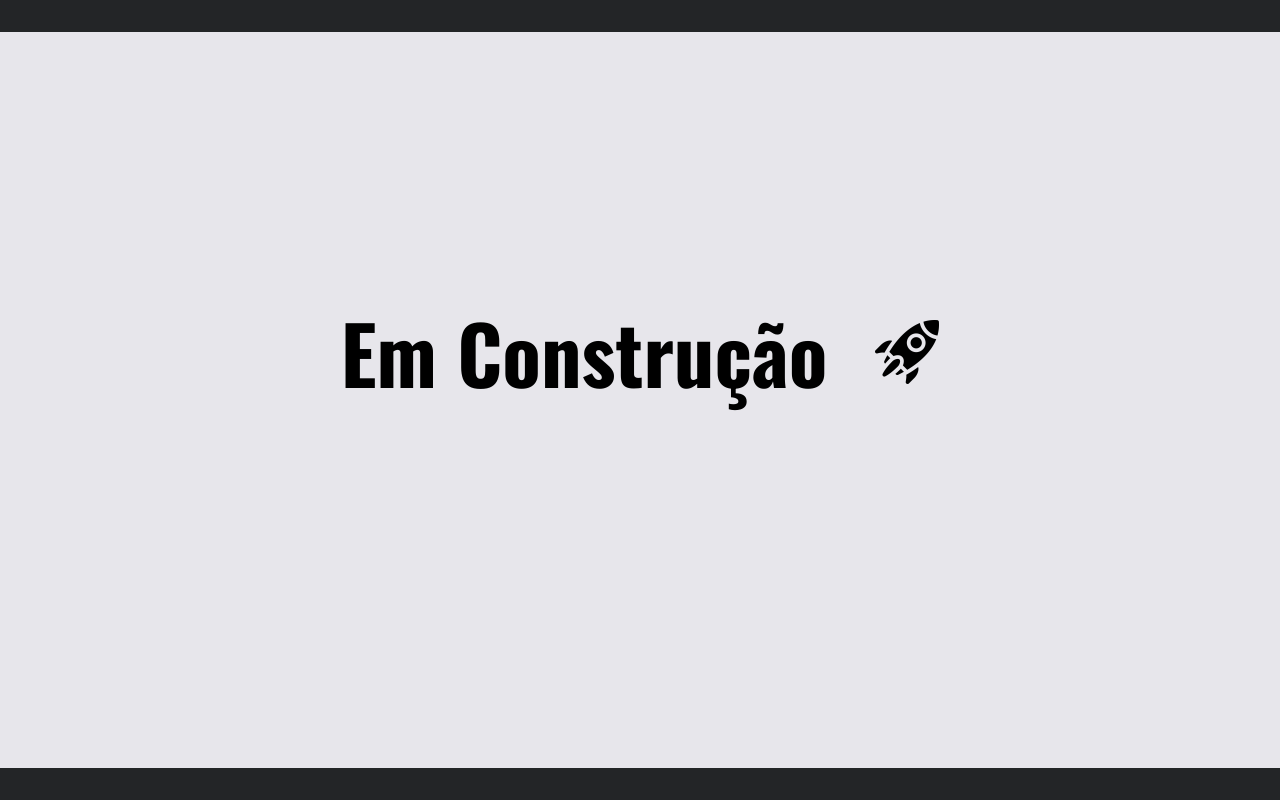
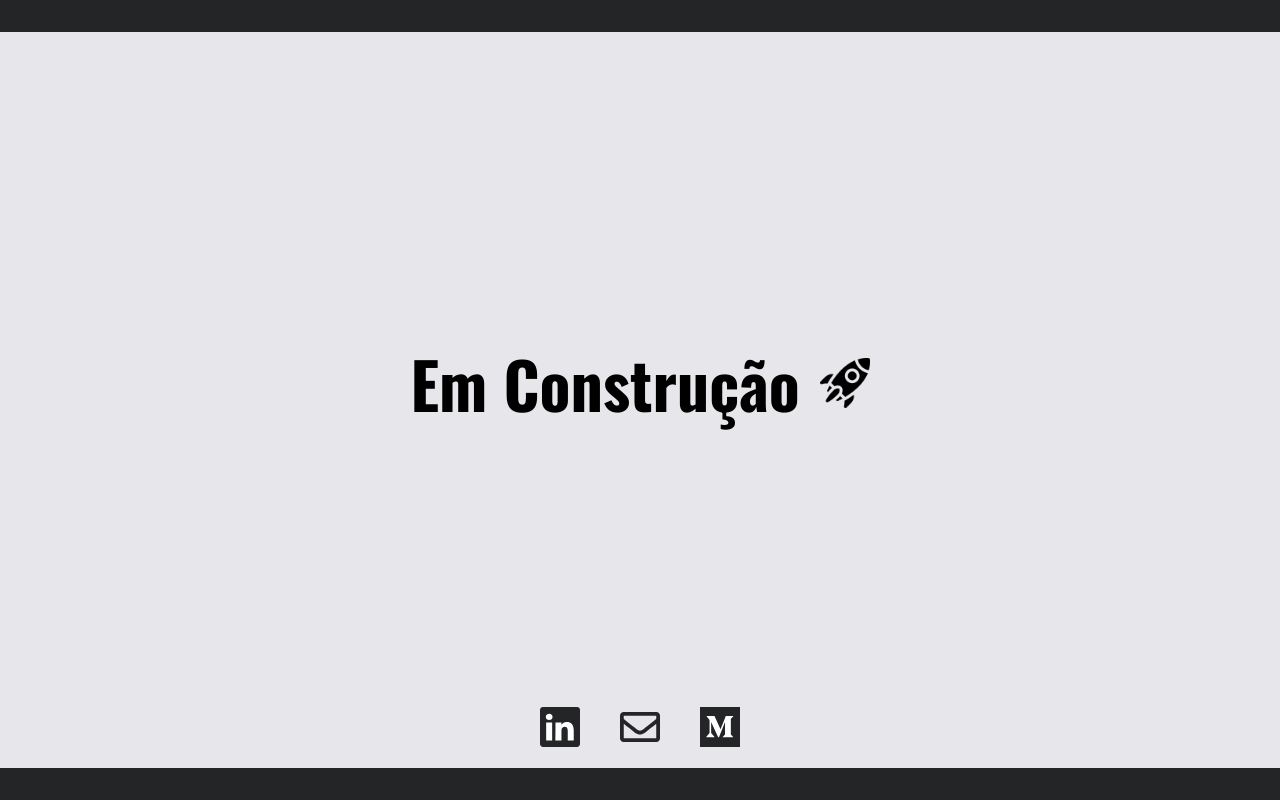
Before and after one commit to victorbrayner/victorbrayner.github.io, a plain HTML site: page index.html in a window 1280 px wide. Drawn offline with nearby package versions, Linux system fonts and the light colour scheme.

Commit message:
contact info and resposive layout

```diff
--- a/index.html
+++ b/index.html
@@ -9,13 +9,18 @@
     <title>Victor Brayner - Desenvolvedor</title>
 </head>
 <body>
-    <div id="wip">
+
         <div class="top-bar"></div>
         <div class="text">
             <p>Em Construção</p>
             <img src="assets/rocket.png" alt="rocket">
         </div>
+        <div class="contact">
+            <a href="http://https://www.linkedin.com/in/victorbrayner/" title="Perfil no LinkedIn"><img src="assets/linkedin.svg" alt="linkedin"></a>
+            <a href="mailto:vmbn@cin.ufpe.br" title="E-mail"><img src="assets/mail.svg" alt="email"></a>
+            <a href="https://medium.com/jornada-de-dev" title="Medium - Jornada de Dev"><img src="assets/medium.svg" alt="medium"></a>
+        </div>
         <div class="bottom-bar"></div>
-    </div>
+
 </body>
 </html>
--- a/style.css
+++ b/style.css
@@ -10,28 +10,8 @@ body{
     display: flex;
     flex-wrap: wrap;
     margin: 0;
-    align-items: flex-start;
     background-color: var(--fundo);
-}
-
-#wip{
-    font-family: 'Oswald', sans-serif;
-    height: 80vh;
-    width: 100%;
-}
-
-.text{
-    height: 100%;
-    width: 100%;
-    display: flex;
-    justify-content: center;
-    align-items: center;
-    font-size: 5rem;
-}
-
-.text img{
-    margin-left: 3rem;
-    width: 5%;
+    font-family: 'Oswald', sans-serif
 }
 
 .top-bar, .bottom-bar{
@@ -41,6 +21,54 @@ body{
 }
 
 .bottom-bar{
-    position:absolute;
-    bottom:0;
+    position: absolute;
+    bottom: 0;
 }
+
+.text{
+    height: 100%;
+    width: 100%;
+    display: flex;
+    justify-content: center;
+    align-items: center;
+    position: relative;
+    top: 30vh;
+}
+
+.text p{
+    font-size: 4rem;
+
+}
+
+.text img{
+    width: 50px;
+    margin-left: 20px;
+}
+
+.contact{
+    width: 100%;
+    position: absolute;
+    bottom: 6vh;
+    display: flex;
+    justify-content: center;
+}
+
+.contact img{
+    width: 40px;
+    margin-left: 20px;
+    margin-right: 20px;
+}
+
+
+@media (max-width: 600px){
+    .text{
+        flex-direction: column;
+    }
+    .text p{
+        font-size: 3rem;
+        margin-block-end: 0.3em;
+    }
+    .text img{
+        width: 40px;
+    }
+}
```
Also changed, not shown: assets/linkedin.svg (added), assets/mail.svg (added), assets/medium.svg (added).
